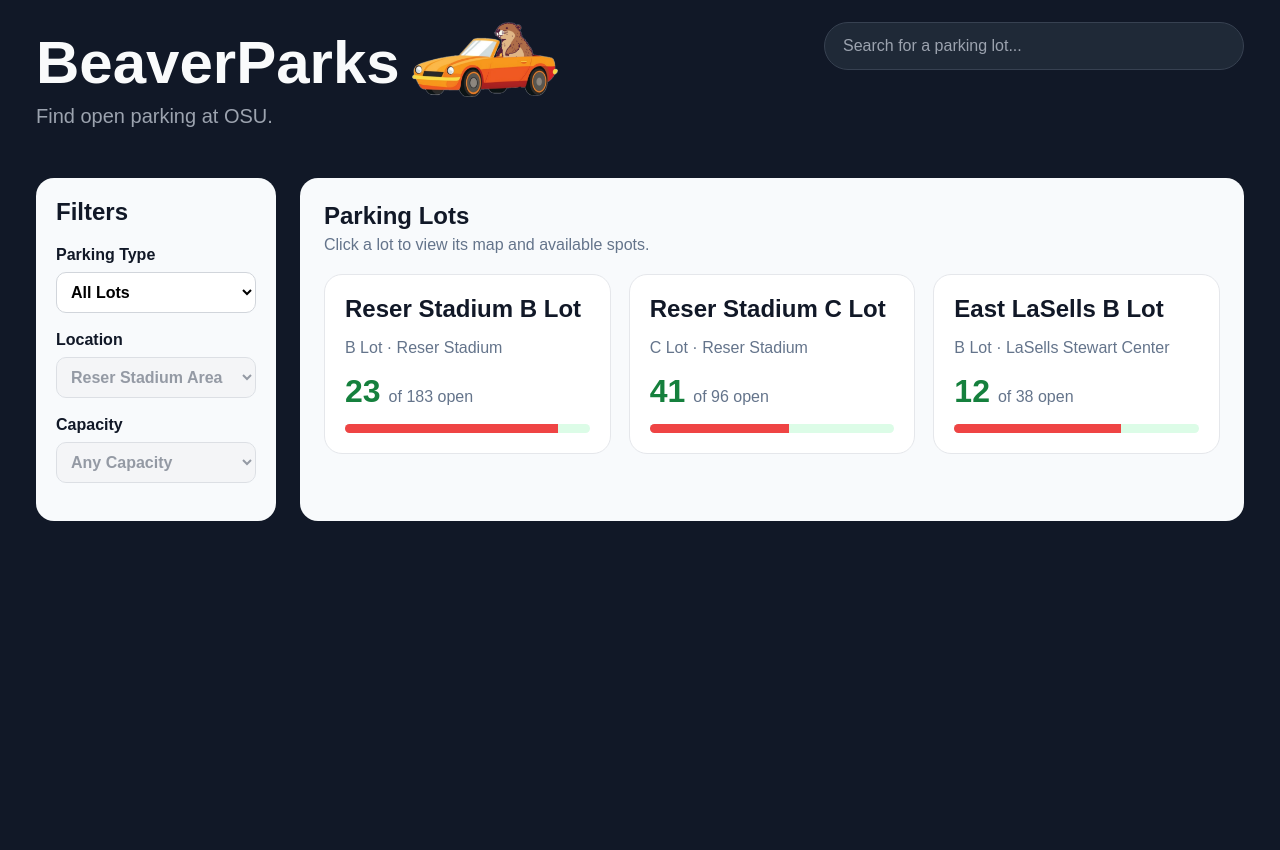
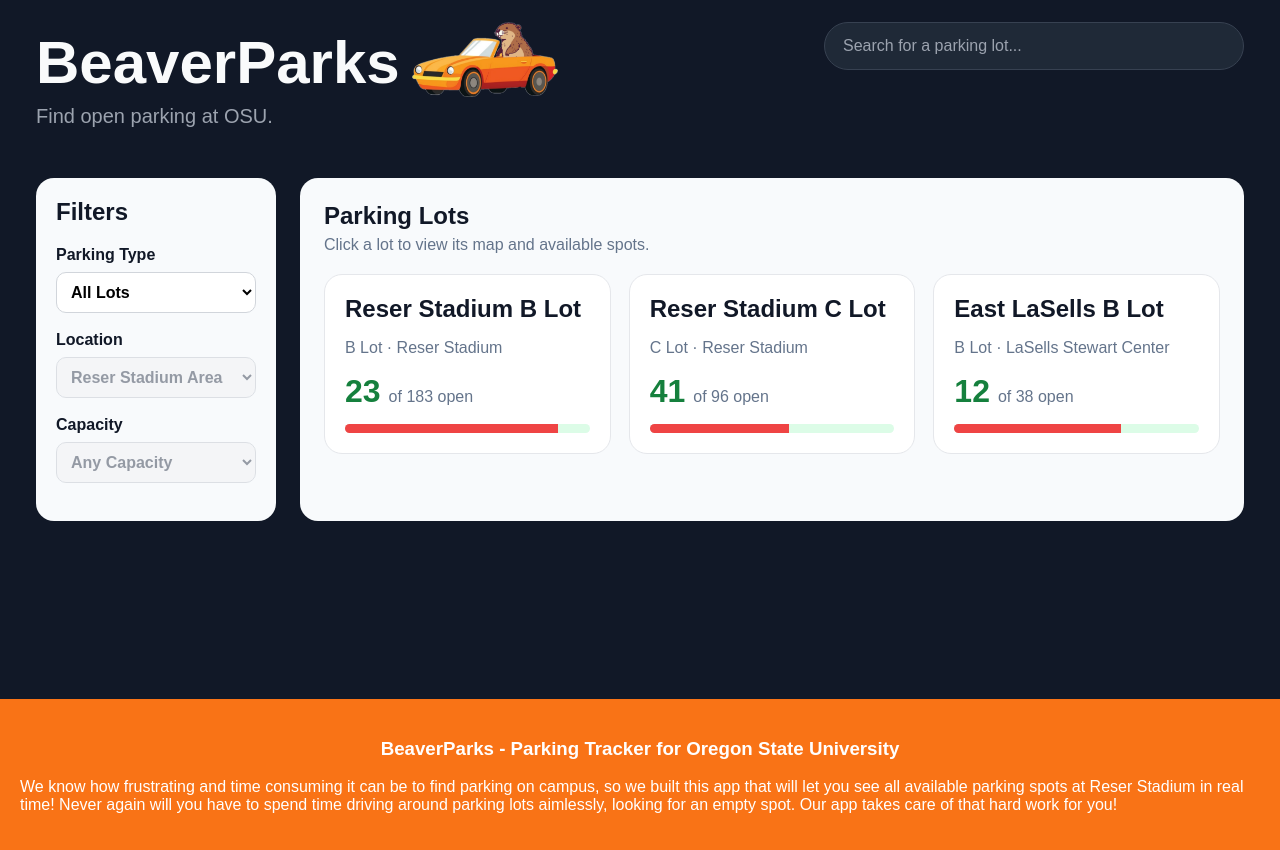
Before and after one commit to alex-the-jiang/BeaverParks-ParkingTrackerApp, a React (Vite) app: page / in a window 1280 px wide. Before the commit the page ends 800 px from the top, so only its background shows below. Built offline with nearby package versions, Linux system fonts and the light colour scheme.

Commit message:
added a footer

```diff
--- a/src/App.css
+++ b/src/App.css
@@ -58,6 +58,19 @@
   margin-top: 2px;
   font-size: 20px;
   color: #555;
+}
+
+.app-footer {
+  margin-top: 150px;
+  padding: 20px;
+  text-align: center;
+  background-color: #f97316;
+  color: #ffffff;
+  font-size: 16px;
+}
+
+.about {
+  text-align: left;
 }
 
 .search-input {
--- a/src/App.jsx
+++ b/src/App.jsx
@@ -1,5 +1,6 @@
 import { useState } from "react";
 import Header from "./components/Header";
+import Footer from "./components/Footer";
 import FilterPanel from "./components/FilterPanel";
 import LotList from "./components/LotList";
 import SpotGrid from "./components/SpotGrid";
@@ -190,6 +191,7 @@
           />
         </section>
       )}
+      <Footer/>
     </main>
   );
 }
--- /dev/null
+++ b/src/components/Footer.jsx
@@ -0,0 +1,14 @@
+function Footer() {
+  return (
+    <footer className="app-footer">
+      <h3>BeaverParks - Parking Tracker for Oregon State University</h3>
+      <p className="about">We know how frustrating and time consuming it can be to find parking on campus,
+        so we built this app that will let you see all available parking spots at Reser
+        Stadium in real time! Never again will you have to spend time driving around parking
+        lots aimlessly, looking for an empty spot. Our app takes care of that hard work for you!
+      </p>
+    </footer>
+  );
+}
+
+export default Footer;
```
